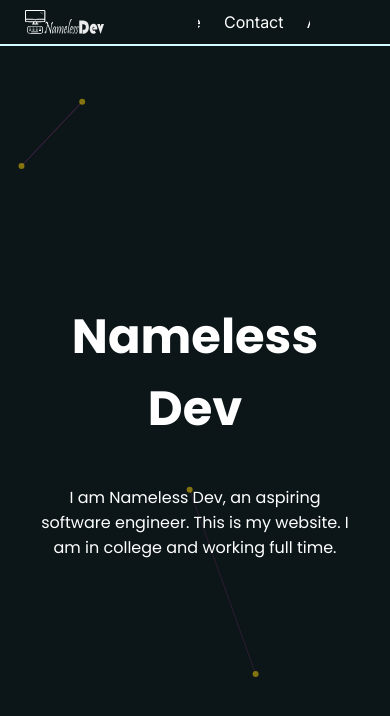
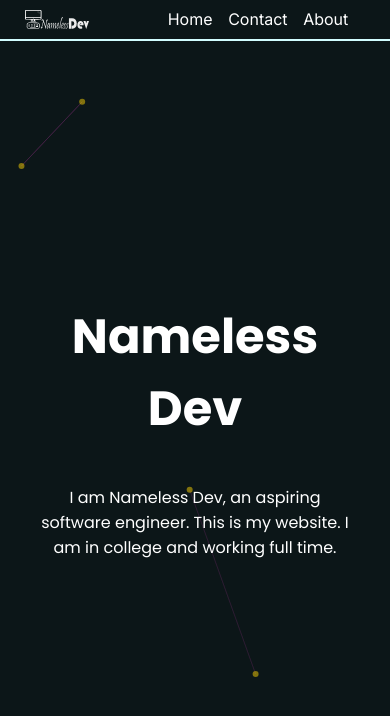
Before and after one commit to LifeofSwervo/Portfolio, a Next.js app in the folder portfolio/: page / in a window 390 px wide. Shown: the top 716 px of the page. Built offline with nearby package versions, Linux system fonts and the light colour scheme.

Commit message:
Navbar and Projects mobile responsiveness

```diff
--- /dev/null
+++ b/portfolio/src/components/Home/Projects.css
@@ -0,0 +1,15 @@
+.projects {
+    align-items: center;
+    justify-content: center;
+    display: flex;
+    flex-direction: column;
+    z-index: 3;
+    color: #D2FDFF;
+}
+
+@media (max-width: 900px) {
+    .projects {
+        margin: auto;
+        text-align: center;
+    }
+}
--- a/portfolio/src/components/Home/Projects.tsx
+++ b/portfolio/src/components/Home/Projects.tsx
@@ -1,15 +1,7 @@
 import React from "react"
 import ProjectsShowcase from "./ProjectsShowcase"
 import placeholderImage from "../../Assets/placeholder.png";
-
-const projectsStyle: React.CSSProperties = {
-    alignItems: "center",
-    justifyContent: "center",
-    display: "flex",
-    flexDirection: "column",
-    zIndex: 3,
-    color: "#D2FDFF"
-}
+import "./Projects.css";
 
 const showcaseDescriptionStyle: React.CSSProperties = {
     marginBottom: "10vh"
@@ -46,12 +38,9 @@ const SpaceInvaders2 = [
     "/Assets/SpaceInvaders/SpaceInvadersCode.png",
 ]
 
-
-const bistroCafeDescription = "The Bistro Cafe is was one of my first website&#39;s made purely from HTML, CSS and Javascript. This was my introduction into webdevelopment. This helped me pick up the very basics of web development. For this project I gained experience making the logo&#39;s from scratch."
-
 const Projects = () => {
     return (
-        <div style={projectsStyle}>
+        <div className="projects">
             <h1>Projects I&#39;ve made.</h1>
             <p style={showcaseDescriptionStyle}>This is a showcase of the various different projects I have completed.</p>
             <div>
--- /dev/null
+++ b/portfolio/src/components/NavBar.css
@@ -0,0 +1,34 @@
+.navStyle {
+    background-color: #0C1618;
+    padding: 0;
+    margin: 0;
+    line-height: 0;
+    display: flex;
+    flex-direction: row;
+    align-items: center;
+    list-style-type: none;
+    overflow: hidden;
+    border-bottom: 2px solid #D2FDFF;
+    position: fixed;
+    width: 100%;
+    top: 0;
+    z-index: 4;
+}
+
+.ulStyle {
+    list-style-type: none;
+    padding: 0.5%;
+    overflow: hidden;
+    margin: auto 2em auto auto;
+    align-items: center;
+    display: flex;
+    flex-direction: row;
+    justify-content: center;
+    min-height: 2em;
+}
+
+@media (max-width: 900px) {
+    .ulStyle {
+        overflow: visible;
+    }
+}
--- a/portfolio/src/components/NavBar.tsx
+++ b/portfolio/src/components/NavBar.tsx
@@ -4,6 +4,7 @@ import Image from "next/image";
 import Link from 'next/link';
 import React, { useState } from 'react';
 import Logo from "../../public/Logos/navBarLogo.svg";
+import "./NavBar.css";
 
 
 const goldColor = '#F7D002';
@@ -14,56 +15,25 @@ const NavBar = () => {
     const [aboutHover, setAboutHover] = React.useState(false);
     const [contactHover, setContactHover] = React.useState(false);
 
-    const navStyle: React.CSSProperties = {
-        backgroundColor: "#0C1618",
-        padding: '0',
-        margin: '0',
-        lineHeight: '0',
-        display: "flex",
-        flexDirection: "row",
-        alignItems: "center",
-
-        // Breakpoint
-        listStyleType: "none",
-        overflow: "hidden",
-        borderBottom: "2px solid #D2FDFF",
-        position: "fixed",
-        width: "100%",
-        top: 0,
-        zIndex: 4,
-    }
-
-    const ulStyle: React.CSSProperties = {
-        listStyleType: "none",
-        padding: '0.5%',
-        overflow: "hidden",
-        margin: 'auto 5em auto auto',
-        alignItems: "center",
-        display: "flex",
-        flexDirection: "row",
-        justifyContent: 'center',
-        minHeight: '2em',
-    }
-
     const aboutStyle: React.CSSProperties = {
         float: "right",
         textDecoration: aboutHover ? 'underline' : 'none',
         color: aboutHover ? `${goldColor}` : 'white',
-        margin: 'auto 3vw'
+        margin: 'auto 2vw'
     }
 
     const homeStyle: React.CSSProperties = {
         float: "right",
         textDecoration: homeHover ? 'underline' : 'none',
         color: homeHover ? `${goldColor}` : 'white',
-        margin: 'auto 3vw'
+        margin: 'auto 2vw'
     }
 
     const contactStyle: React.CSSProperties = {
         float: "right",
         color: contactHover ? `${goldColor}` : 'white',
         textDecoration: contactHover ? 'underline' : 'none',
-        margin: 'auto 3vw'
+        margin: 'auto 2vw'
     }
 
     const linksStyle: React.CSSProperties = {
@@ -80,12 +50,12 @@ const NavBar = () => {
     }
 
     return (
-        <nav style={navStyle}>
+        <nav className="navStyle">
             <a
                 href="/">
                 <Image src={Logo} alt="Logo" style={imageStyle} />
             </a>
-            <ul style={ulStyle}>
+            <ul className="ulStyle">
                 <li
                 style={linksStyle}
                 onMouseEnter={() => setHomeHover(true)}
```
